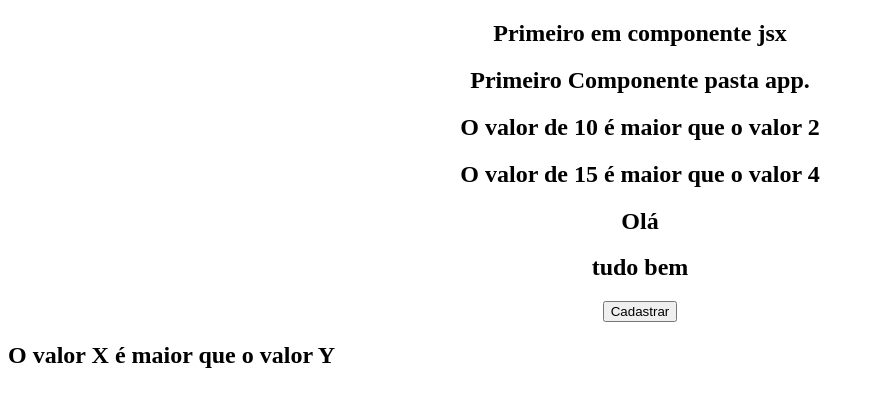
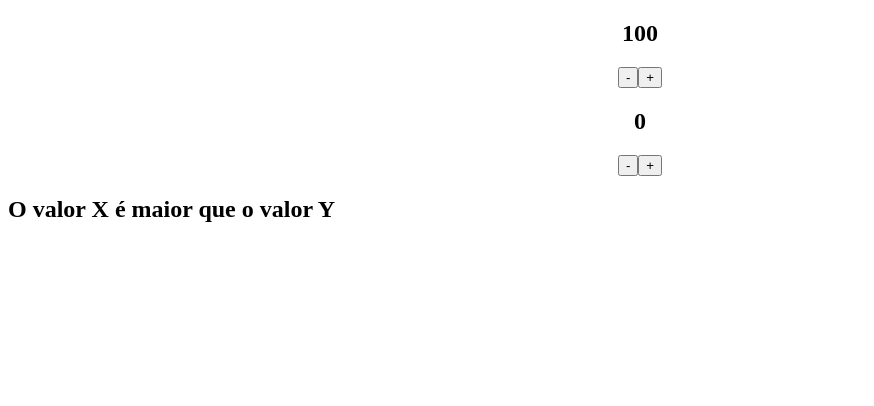
Before and after one commit to SergioCaueGomes/Exercicio1-2_React, a React (Create React App) app: page / in a window 1280 px wide. Shown: the top 406 px of the page, without its empty margins (0-874 px from the left). Built offline with nearby package versions, Linux system fonts and the light colour scheme.

Commit message:
Commit atividade 23 de fevereiro

```diff
--- a/src/App.js
+++ b/src/App.js
@@ -1,21 +1,24 @@
 import logo from './logo.svg';
 import './App.css'
-import Primeiro from './components/primeiro'
-import CompPadrao, {Component1, Component2} from './components/Multi.js'
-import Estilos from './components/Estilos';
-import MinMax from './components/MinMax';
-import Titulo from './components/Titulo';
-import Botao from './components/Botao';
+// import Primeiro from './components/primeiro'
+// import CompPadrao, { Component1, Component2 } from './components/Multi.js'
+// import Estilos from './components/Estilos';
+// import MinMax from './components/MinMax';
+// import Titulo from './components/Titulo';
+// import Botao from './components/Botao';
+import Contador from './components/Contador';
 
 function App() {
   return (
     <div className="App">
-      <Primeiro></Primeiro>
-    <h2>Primeiro Componente pasta app.</h2>
-    <MinMax min="2" max="10"/>
-    <MinMax min={4} max={15}/>
-    <Titulo principal="Olá" secundario="tudo bem"/>
-    <Botao/>
+      {/* <Primeiro></Primeiro>
+      <h2>Primeiro Componente pasta app.</h2>
+      <MinMax min="2" max="10" />
+      <MinMax min={4} max={15} />
+      <Titulo principal="Olá" secundario="tudo bem" />
+      <Botao /> */}
+      <Contador inicial={100} passo={10} limite={1000} />
+      <Contador inicial={0} passo={5} limite={200} />
     </div>
   );
 }
--- /dev/null
+++ b/src/components/Botao.css
@@ -0,0 +1,8 @@
+.btn {
+    color: #fff;
+    background-color: red;
+    font-weight: bold;
+    padding: 10px 30px;
+    border: none;
+    cursor: pointer;
+}
--- a/src/components/Botao.js
+++ b/src/components/Botao.js
@@ -1,10 +1,15 @@
 import React from "react";
+import Botao from './Botao.css'
 
 export default props => {
-    function cadastrar(){
+    function cadastrar() {
         console.log('Cadastrou');
     }
     return (
-        <button onClick={cadastrar}>Cadastrar</button>
+        <>
+        <button className="btn" onClick={cadastrar}>Cadastrar</button>
+        <button className="btn" onClick={cadastrar}>Cadastrar</button>
+        <button className="btn" onClick={cadastrar}>Cadastrar</button>
+        </>
     )
 }
--- /dev/null
+++ b/src/components/Contador.jsx
@@ -0,0 +1,30 @@
+import { useState } from "react";
+import React from "react";
+
+export default props => {
+    const [numero ,setNumero] = useState(props.inicial)
+
+
+    const inc = () => {
+        setNumero(numero + props.passo)
+
+        if (numero >=100) {
+            return
+        }
+    }
+    const dec = () => {
+
+        if (numero == 0) {
+            return
+        }
+        setNumero(numero - props.passo)
+    }
+    return (
+        <>
+
+            <h2>{numero}</h2>
+            <button onClick={dec}>-</button>
+            <button onClick={inc}>+</button>
+        </>
+    )
+}
--- a/src/components/Estilos.jsx
+++ b/src/components/Estilos.jsx
@@ -1,6 +1,6 @@
 import React from "react";
 
-export default() => {
+export default () => {
     return <h2 className="titulo">O valor X é maior que o valor Y</h2>
 
 }
--- a/src/components/Multi.js
+++ b/src/components/Multi.js
@@ -1,14 +1,14 @@
 
 import React from 'react'
 
-export default function(){
+export default function () {
     return <h2>Comp Padrão</h2>
 }
 
-export function Component1(){
+export function Component1() {
     return <h2>Component1</h2>
 }
 
-export function Component2(){
+export function Component2() {
     return <h2>Component2</h2>
 }
--- a/src/components/Titulo.js
+++ b/src/components/Titulo.js
@@ -1,7 +1,9 @@
+import '../Estilos.css'
+
 export default props => {
-    return(
+    return (
         <div>
-            <h2>{props.principal}</h2>
+            <h2 className='titulo'>{props.principal}</h2>
             <h2>{props.secundario}</h2>
         </div>
     )
--- a/src/components/primeiro.jsx
+++ b/src/components/primeiro.jsx
@@ -1,3 +1,3 @@
 import React from 'react'
 
-export default() => <h2>Primeiro em componente jsx</h2>
+export default () => <h2>Primeiro em componente jsx</h2>
```
Also changed, not shown: src/App.css (line endings or trailing spaces).
